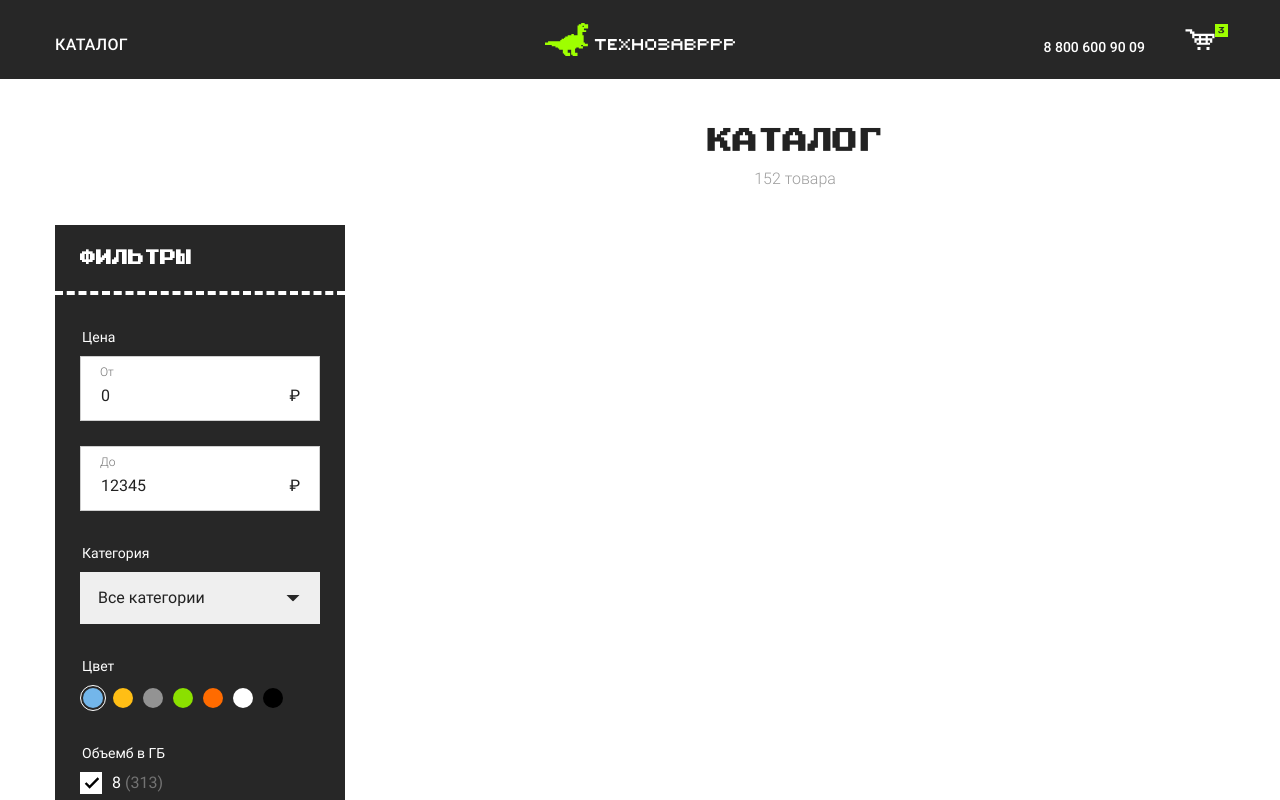
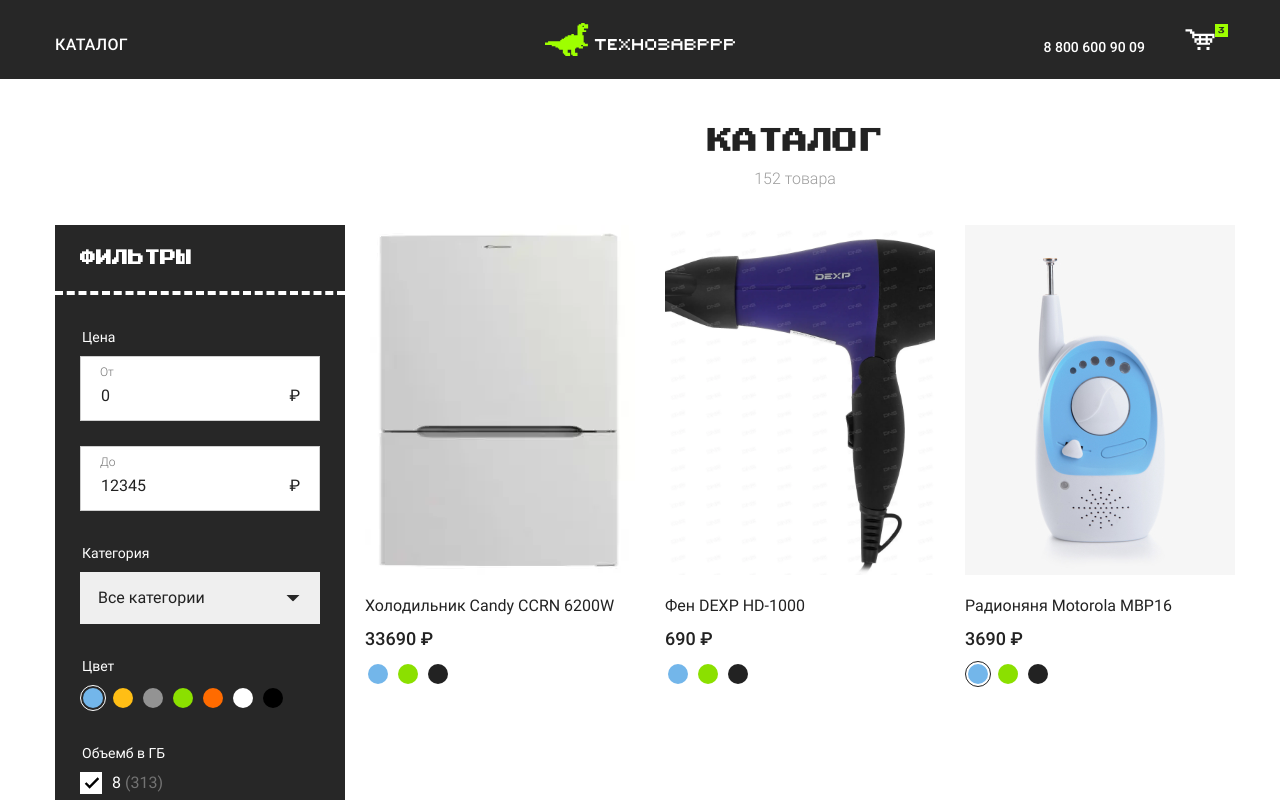
Before and after one commit to ArturVoldaev/vue, a Vue app: page / in a window 1280 px wide. Shown: the top 800 px of the page. Built offline with nearby package versions, Linux system fonts and the light colour scheme.

Commit message:
Сделал вывод под пагинацию

```diff
--- a/src/App.vue
+++ b/src/App.vue
@@ -64,13 +64,12 @@
     return {
       page: 1,
       productsPerPage: 3,
-      allItem: this.products
     }
   },
   computed: {
-    productss() {
+    products() {
       const offset = (this.page - 1) * this.productsPerPage;
-      return this.products.slice(offset, offset + this.productsPerPage)
+      return products.slice(offset, offset + this.productsPerPage);
     }
   },
 }
```
